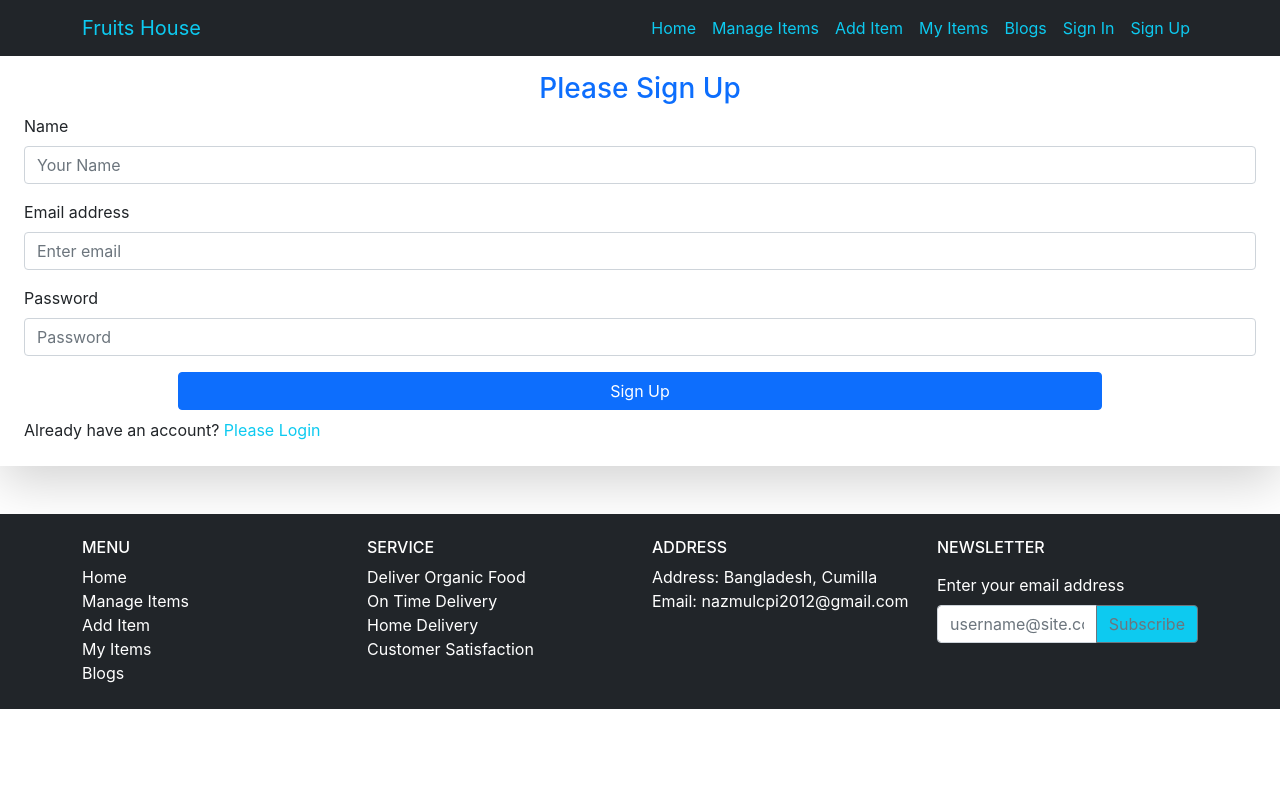
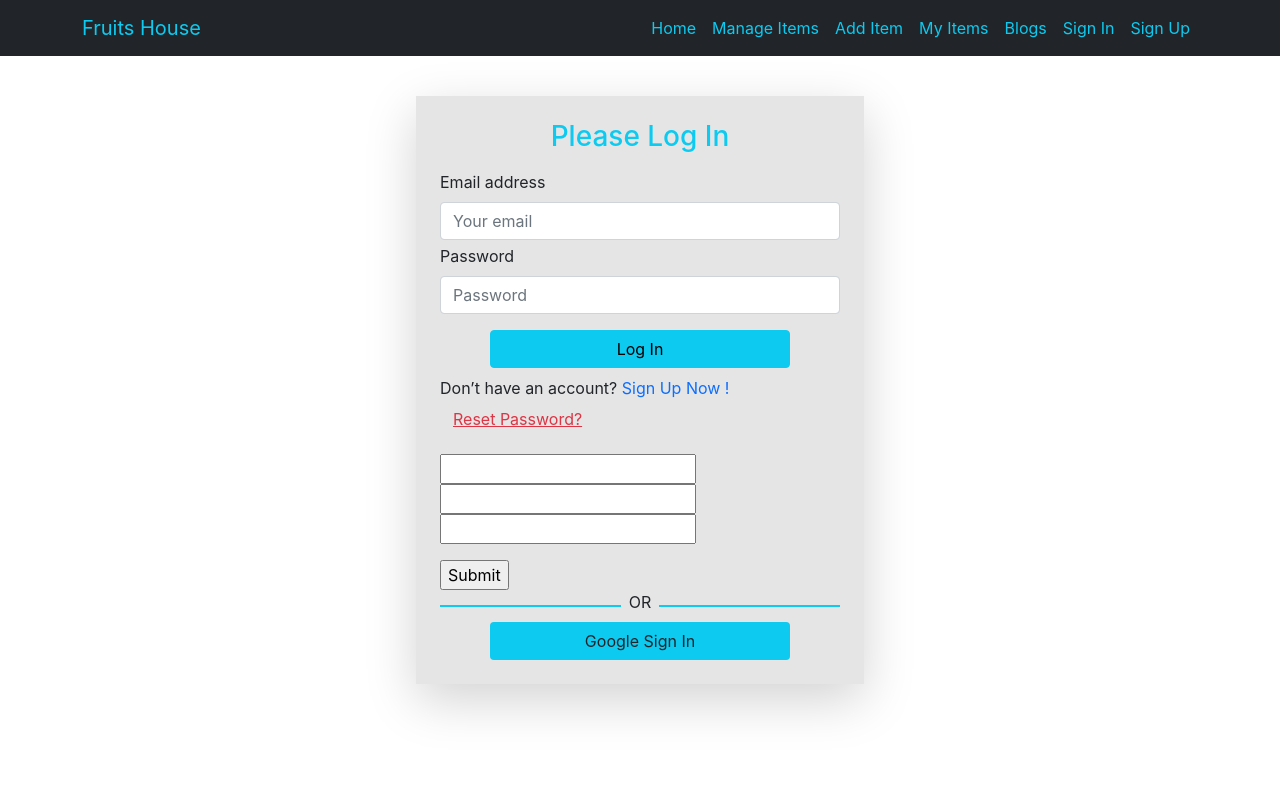
Before and after one commit to nazmul-2020/Fruit-House-Client-Site, a React (Create React App) app: page /signIn in a window 1280 px wide. Shown: the top 800 px of the page. Built offline with nearby package versions, Linux system fonts and the light colour scheme.

Commit message:
added loign page

```diff
--- a/package.json
+++ b/package.json
@@ -7,11 +7,15 @@
     "@testing-library/react": "^13.3.0",
     "@testing-library/user-event": "^13.5.0",
     "bootstrap": "^5.2.0",
+    "firebase": "^9.9.3",
     "react": "^18.2.0",
     "react-bootstrap": "^2.5.0",
     "react-dom": "^18.2.0",
+    "react-firebase-hooks": "^5.0.3",
+    "react-hook-form": "^7.34.2",
     "react-router-dom": "^6.3.0",
     "react-scripts": "5.0.1",
+    "react-scroll-to-top": "^3.0.0",
     "web-vitals": "^2.1.4"
   },
   "scripts": {
--- a/src/App.js
+++ b/src/App.js
@@ -4,7 +4,9 @@ import Footer from './Pages/Footer/Footer';
 import Home from './Pages/Home/Home';
 import Header from './Pages/Home/Header/Header';
 import ManageItems from './Pages/ManageItems/ManageItems';
-import SignUp from './Pages/SignIn/SignIn';
+import SignIn from './Pages/login/SignIn/SignIn';
+import SignUp from './Pages/login/SignUp/SignUp';
+import NotFound from './Pages/NotFount/NotFound';
 
 function App() {
   return (
@@ -14,8 +16,9 @@ function App() {
         <Route path='/' element={<Home/>}></Route>
         <Route path='home' element={<Home/>}></Route>
         <Route path='manageItems' element={<ManageItems/>}></Route>
-        <Route path='signUp' element={<SignUp/>}></Route>
-        <Route path='signIn' element={<SignUp/>}></Route>
+        <Route path='signIn' element= {<SignIn/>}></Route>
+        <Route path='signUp' element= {<SignUp/>}></Route>
+        <Route path='*' element={<NotFound/>}></Route>
       </Routes>
       <Footer />
     </div>
--- a/src/Pages/Footer/Footer.js
+++ b/src/Pages/Footer/Footer.js
@@ -1,4 +1,5 @@
 import React from 'react';
+import ScrollToTop from "react-scroll-to-top";
 import { InputGroup, Button, Form } from 'react-bootstrap';
 import './Footer.css'
 
@@ -45,7 +46,7 @@ const Footer = () => {
                     </div>
                 </div>
             </div>
-
+            <ScrollToTop smooth top='300' color='red' />
         </div>
     );
 };
--- /dev/null
+++ b/src/Pages/NotFount/NotFound.js
@@ -0,0 +1,11 @@
+import React from 'react';
+
+const NotFound = () => {
+    return (
+        <div>
+            <h1>NotFound 404</h1>
+        </div>
+    );
+};
+
+export default NotFound;
--- a/src/Pages/SignIn/SignIn.js
+++ /dev/null
@@ -1,37 +0,0 @@
-import React from 'react';
-import { Button, Form } from 'react-bootstrap';
-import { Link } from 'react-router-dom';
-import './SignIn.css'
-
-const SignIn = () => {
-    return (
-        <div>
-            <div className='m-5   mx-auto p-4 shadow-lg form-container'>
-                <h3 className='text-center text-primary'> Please Sign Up</h3>
-                <Form>
-                    <Form.Group className="mb-3" controlId="exampleForm.ControlInput1">
-                        <Form.Label>Name</Form.Label>
-                        <Form.Control type="text" name='name' placeholder="Your Name" />
-                    </Form.Group>
-                    <Form.Group className="mb-3" controlId="formBasicEmail">
-                        <Form.Label>Email address</Form.Label>
-                        <Form.Control type="email" name='email' placeholder="Enter email" required />
-                    </Form.Group>
-
-                    <Form.Group className="mb-3" controlId="formBasicPassword">
-                        <Form.Label>Password</Form.Label>
-                        <Form.Control type="password" name='password' placeholder="Password" required />
-                    </Form.Group>
-
-                    <Button className='w-75 mx-auto d-block' variant="primary" type="submit">
-                        Sign Up
-                    </Button>
-                    <p className='pt-2 mb-0'>Already have an account?<Link to='/login' className='text-info text-decoration-none font-weight-bold'> Please Login</Link></p>
-                    {/* <SocialLogin></SocialLogin> */}
-                </Form>
-            </div>
-        </div>
-    );
-};
-
-export default SignIn;
--- /dev/null
+++ b/src/Pages/login/SignIn/SignIn.css
@@ -0,0 +1,15 @@
+.form-container {
+    width: 35%;
+    background-color: rgba(128, 128, 128, 0.202);
+}
+
+.full-Height{
+    height: 100vh;
+}
+
+@media only screen and (max-width: 550px) {
+    .form-container {
+
+        width: 100%;
+    }
+}
--- /dev/null
+++ b/src/Pages/login/SignIn/SignIn.js
@@ -0,0 +1,90 @@
+import React from 'react';
+import { Button, Form } from 'react-bootstrap';
+import { Link } from 'react-router-dom';
+import { useSignInWithGoogle } from 'react-firebase-hooks/auth';
+import auth from '../../../firebase.init';
+import './SignIn.css';
+import { useForm } from 'react-hook-form';
+
+
+const SignIn = () => {
+    const [signInWithGoogle, user, loading, error] = useSignInWithGoogle(auth);
+    const { register, formState: { errors }, handleSubmit } = useForm();
+
+    const onSubmit = (data) => {
+        console.log(data)
+    };
+
+    if (user) {
+        console.log(user)
+    }
+
+    return (
+        <div className='pt-5 full-Height'>
+            <div className='m-5  mx-auto p-4 shadow-lg form-container'>
+                <h3 className='text-center text-info mb-3'> Please Log In</h3>
+
+                <Form className=' '>
+                    <Form.Group className="mb-1" controlId="formBasicEmail">
+                        <Form.Label>Email address</Form.Label>
+                        <Form.Control {...register("email", {
+                            required: {
+                                value: true,
+                                message: 'Email is Required'
+                            },
+                            pattern: {
+                                value: /[a-z0-9]+@[a-z]+\.[a-z]{2,3}/,
+                                message: 'Provide a'
+                            }
+                        })}
+                            type="email" placeholder="Your email" required />
+                        <span></span>
+                    </Form.Group>
+
+                    <Form.Group className="mb-3" controlId="formBasicPassword">
+                        <Form.Label>Password</Form.Label>
+                        <Form.Control
+                            type="password" placeholder="Password" required />
+                        {errors.email?.type === 'required' &&<span className='text-danger'>{errors.email.message}</span>}
+
+                        {errors.email?.type === 'pattern' &&<span className='text-danger'>{errors.email.message}</span>}
+
+                    </Form.Group>
+                    <Button className='w-75 mx-auto d-block' variant="info" type="submit">
+                        Log In
+                    </Button>
+                    <p className='pt-2 mb-0'>Don’t have an account?<Link to='/signup' className='text-primary font-weight-bold text-decoration-none pe-auto'> Sign Up Now !</Link></p>
+                    <p><button className='btn btn-link text-danger pe-auto ' >Reset Password?</button></p>
+
+                </Form>
+
+                <form onSubmit={handleSubmit(onSubmit)}>
+                    <input {...register("firstName", { required: true })} />
+                    {errors.firstName?.type === 'required' && "First name is required"}
+
+                    <input {...register("lastName", { required: true })} />
+                    {errors.lastName && <p>Last name is required</p>}
+
+                    <input {...register("mail", { required: "Email Address is required" })} />
+                    <p>{errors.mail?.message}</p>
+
+                    <input type="submit" />
+                </form>
+
+
+
+                <div className='d-flex align-items-center pt-0 mt-0'>
+                    <div style={{ height: '2px' }} className='w-100 bg-info'></div>
+                    <p className=' px-2 mb-2'>OR</p>
+                    <div style={{ height: '2px' }} className='w-100 bg-info'></div>
+                </div>
+                <button onClick={() => signInWithGoogle()}
+                    className='btn btn-whit w-75 text-wite mx-auto d-block my- bg-info'>
+                    <span className='px-2'>Google Sign In</span>
+                </button>
+            </div>
+        </div>
+    );
+};
+
+export default SignIn;
--- /dev/null
+++ b/src/Pages/login/SignUp/SignUp.js
@@ -0,0 +1,41 @@
+import React from 'react';
+import { Button, Form } from 'react-bootstrap';
+import { Link } from 'react-router-dom';
+
+const SignUp = () => {
+    return (
+        <div className='pt-5'>
+            <div className='m-5  mx-auto p-4 shadow-lg form-container '>
+                <h3 className='text-center text-info mb-3'> Please Log In</h3>
+                <Form className='  '>
+                    <Form.Group className="mb-1" controlId="formBasicEmail">
+                        <Form.Label>Email address</Form.Label>
+                        <Form.Control type="email" placeholder="Enter email" required />
+                        <span></span>
+                    </Form.Group>
+
+                    <Form.Group className="mb-3" controlId="formBasicPassword">
+                        <Form.Label>Password</Form.Label>
+                        <Form.Control type="password" placeholder="Password" required />
+                        <span></span>
+                    </Form.Group>
+                    <Button className='w-50 mx-auto  d-block' variant="info" type="submit">
+                        Log In
+                    </Button>
+                    <p className='pt-2 mb-0'>Don’t have an account?<Link to='/signup' className='text-primary font-weight-bold text-decoration-none pe-auto'> Sign Up Now !</Link></p>
+                    <p><button className='btn btn-link text-danger pe-auto ' >Reset Password?</button></p>
+                    <div className='d-flex align-items-center'>
+                        <div style={{ height: '2px' }} className='w-100 bg-info'></div>
+                        <p className=' px-2'>or</p>
+                        <div style={{ height: '2px' }} className='w-100 bg-info'></div>
+                    </div>
+                    <button className='btn btn-whit w-75 text-wite mx-auto d-block my- bg-info'>
+                        <span className='px-2'>Google Sign In</span>
+                    </button>
+                </Form>
+            </div>
+        </div>
+    );
+};
+
+export default SignUp;
--- /dev/null
+++ b/src/firebase.init.js
@@ -0,0 +1,22 @@
+// Import the functions you need from the SDKs you need
+import { initializeApp } from "firebase/app";
+import { getAuth } from "firebase/auth";
+
+// TODO: Add SDKs for Firebase products that you want to use
+// https://firebase.google.com/docs/web/setup#available-libraries
+
+// Your web app's Firebase configuration
+const firebaseConfig = {
+  apiKey: "AIzaSyChgxwAcJNpRAhL-WfKnllPGfnG0VuMvrQ",
+  authDomain: "fruits-house-9.firebaseapp.com",
+  projectId: "fruits-house-9",
+  storageBucket: "fruits-house-9.appspot.com",
+  messagingSenderId: "156480129312",
+  appId: "1:156480129312:web:140304ea2a0d232ec9ef45"
+};
+
+// Initialize Firebase
+const app = initializeApp(firebaseConfig);
+const auth = getAuth(app);
+
+export default (auth)
```
Also changed, not shown: src/Image/lodding.gif (added), src/Pages/login/SignUp/SignUp.css (added), 1 other file (tests, documents, lock files or other folders).
